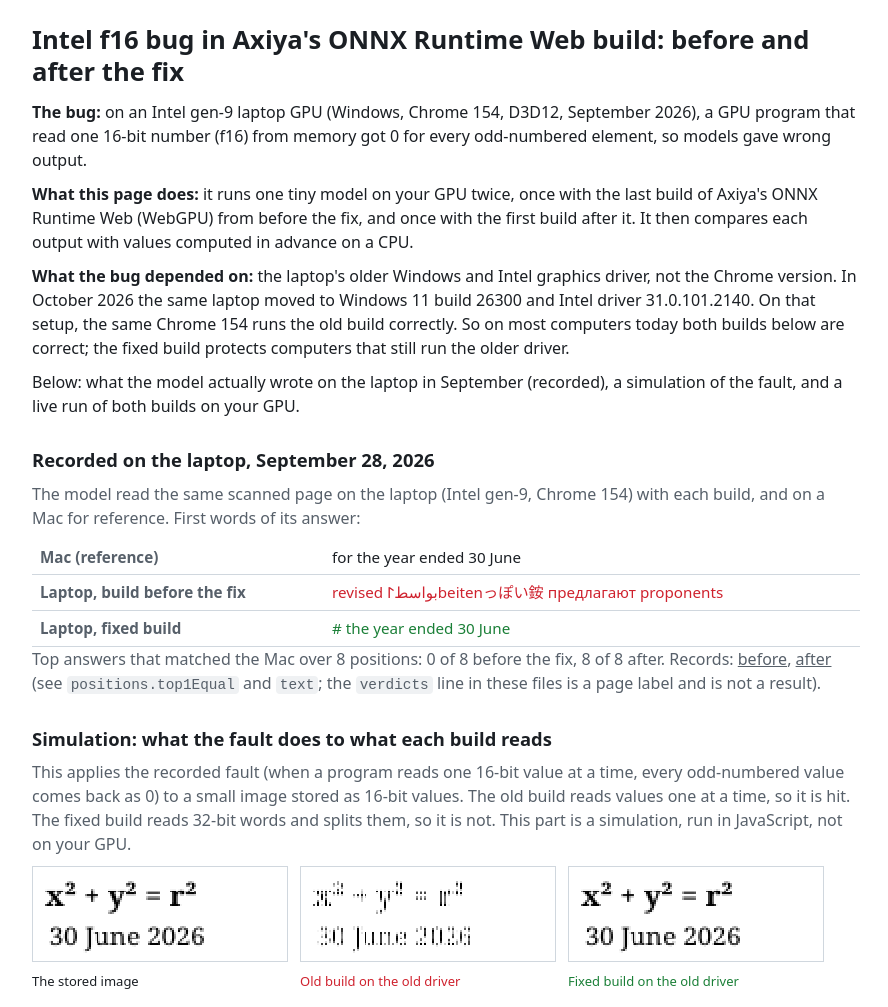
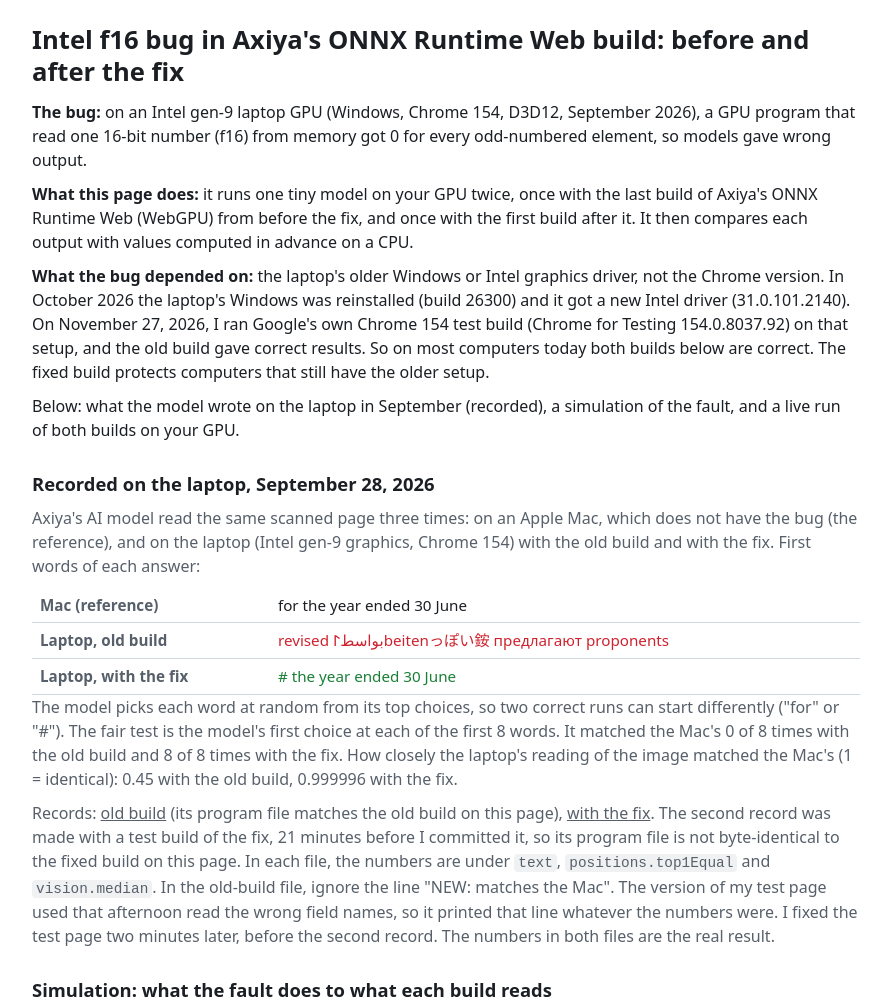
Before and after one commit to ParkingSoman/axiya-model-fixes, a plain HTML site: page ort-before-after/index.html in a window 1280 px wide. Shown: the top 1007 px of the page, without its empty margins (194-1082 px from the left). Drawn offline with Linux system fonts and the light colour scheme.

Commit message:
Review fixes: test-build note and verdict-line note on the before/after page, split README bullet, notebook wording, similarity 0.989

```diff
--- a/ort-before-after/index.html
+++ b/ort-before-after/index.html
@@ -56,17 +56,18 @@
   <h1>Intel f16 bug in Axiya's ONNX Runtime Web build: before and after the fix</h1>
   <p><strong>The bug:</strong> on an Intel gen-9 laptop GPU (Windows, Chrome 154, D3D12, September 2026), a GPU program that read one 16-bit number (f16) from memory got 0 for every odd-numbered element, so models gave wrong output.</p>
   <p><strong>What this page does:</strong> it runs one tiny model on your GPU twice, once with the last build of Axiya's ONNX Runtime Web (WebGPU) from before the fix, and once with the first build after it. It then compares each output with values computed in advance on a CPU.</p>
-  <p><strong>What the bug depended on:</strong> the laptop's older Windows and Intel graphics driver, not the Chrome version. In October 2026 the same laptop moved to Windows 11 build 26300 and Intel driver 31.0.101.2140. On that setup, the same Chrome 154 runs the old build correctly. So on most computers today both builds below are correct; the fixed build protects computers that still run the older driver.</p>
-  <p>Below: what the model actually wrote on the laptop in September (recorded), a simulation of the fault, and a live run of both builds on your GPU.</p>
+  <p><strong>What the bug depended on:</strong> the laptop's older Windows or Intel graphics driver, not the Chrome version. In October 2026 the laptop's Windows was reinstalled (build 26300) and it got a new Intel driver (31.0.101.2140). On November 27, 2026, I ran Google's own Chrome 154 test build (Chrome for Testing 154.0.8037.92) on that setup, and the old build gave correct results. So on most computers today both builds below are correct. The fixed build protects computers that still have the older setup.</p>
+  <p>Below: what the model wrote on the laptop in September (recorded), a simulation of the fault, and a live run of both builds on your GPU.</p>
 
   <h2>Recorded on the laptop, September 28, 2026</h2>
-  <p class="muted">The model read the same scanned page on the laptop (Intel gen-9, Chrome 154) with each build, and on a Mac for reference. First words of its answer:</p>
+  <p class="muted">Axiya's AI model read the same scanned page three times: on an Apple Mac, which does not have the bug (the reference), and on the laptop (Intel gen-9 graphics, Chrome 154) with the old build and with the fix. First words of each answer:</p>
   <table>
     <tr><th>Mac (reference)</th><td>for the year ended 30 June</td></tr>
-    <tr><th>Laptop, build before the fix</th><td class="bad"> revised بواسط𐰃beitenっぽい銨 предлагают proponents</td></tr>
-    <tr><th>Laptop, fixed build</th><td class="ok"># the year ended 30 June</td></tr>
+    <tr><th>Laptop, old build</th><td class="bad"> revised بواسط𐰃beitenっぽい銨 предлагают proponents</td></tr>
+    <tr><th>Laptop, with the fix</th><td class="ok"># the year ended 30 June</td></tr>
   </table>
-  <p class="muted">Top answers that matched the Mac over 8 positions: 0 of 8 before the fix, 8 of 8 after. Records: <a href="records/laptop-before-fix-2026-09-28.json">before</a>, <a href="records/laptop-after-fix-2026-09-28.json">after</a> (see <code>positions.top1Equal</code> and <code>text</code>; the <code>verdicts</code> line in these files is a page label and is not a result).</p>
+  <p class="muted">The model picks each word at random from its top choices, so two correct runs can start differently ("for" or "#"). The fair test is the model's first choice at each of the first 8 words. It matched the Mac's 0 of 8 times with the old build and 8 of 8 times with the fix. How closely the laptop's reading of the image matched the Mac's (1 = identical): 0.45 with the old build, 0.999996 with the fix.</p>
+  <p class="muted">Records: <a href="records/laptop-before-fix-2026-09-28.json">old build</a> (its program file matches the old build on this page), <a href="records/laptop-after-fix-2026-09-28.json">with the fix</a>. The second record was made with a test build of the fix, 21 minutes before I committed it, so its program file is not byte-identical to the fixed build on this page. In each file, the numbers are under <code>text</code>, <code>positions.top1Equal</code> and <code>vision.median</code>. In the old-build file, ignore the line "NEW: matches the Mac". The version of my test page used that afternoon read the wrong field names, so it printed that line whatever the numbers were. I fixed the test page two minutes later, before the second record. The numbers in both files are the real result.</p>
 
   <h2>Simulation: what the fault does to what each build reads</h2>
   <p class="muted">This applies the recorded fault (when a program reads one 16-bit value at a time, every odd-numbered value comes back as 0) to a small image stored as 16-bit values. The old build reads values one at a time, so it is hit. The fixed build reads 32-bit words and splits them, so it is not. This part is a simulation, run in JavaScript, not on your GPU.</p>
```
Also changed, not shown: audit/gemma4-qat-ple/BUG_REPORT.txt, 2 other files.
